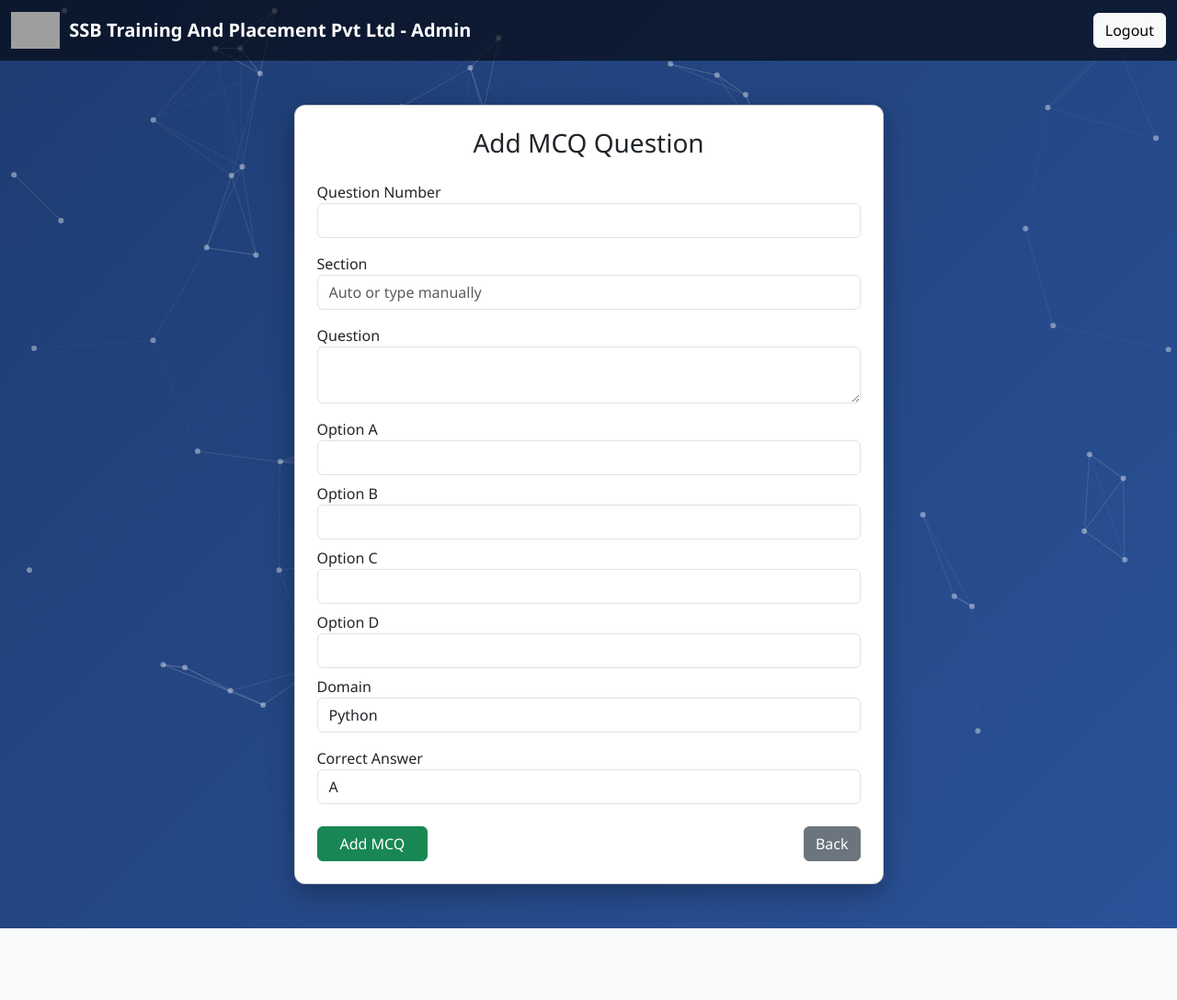
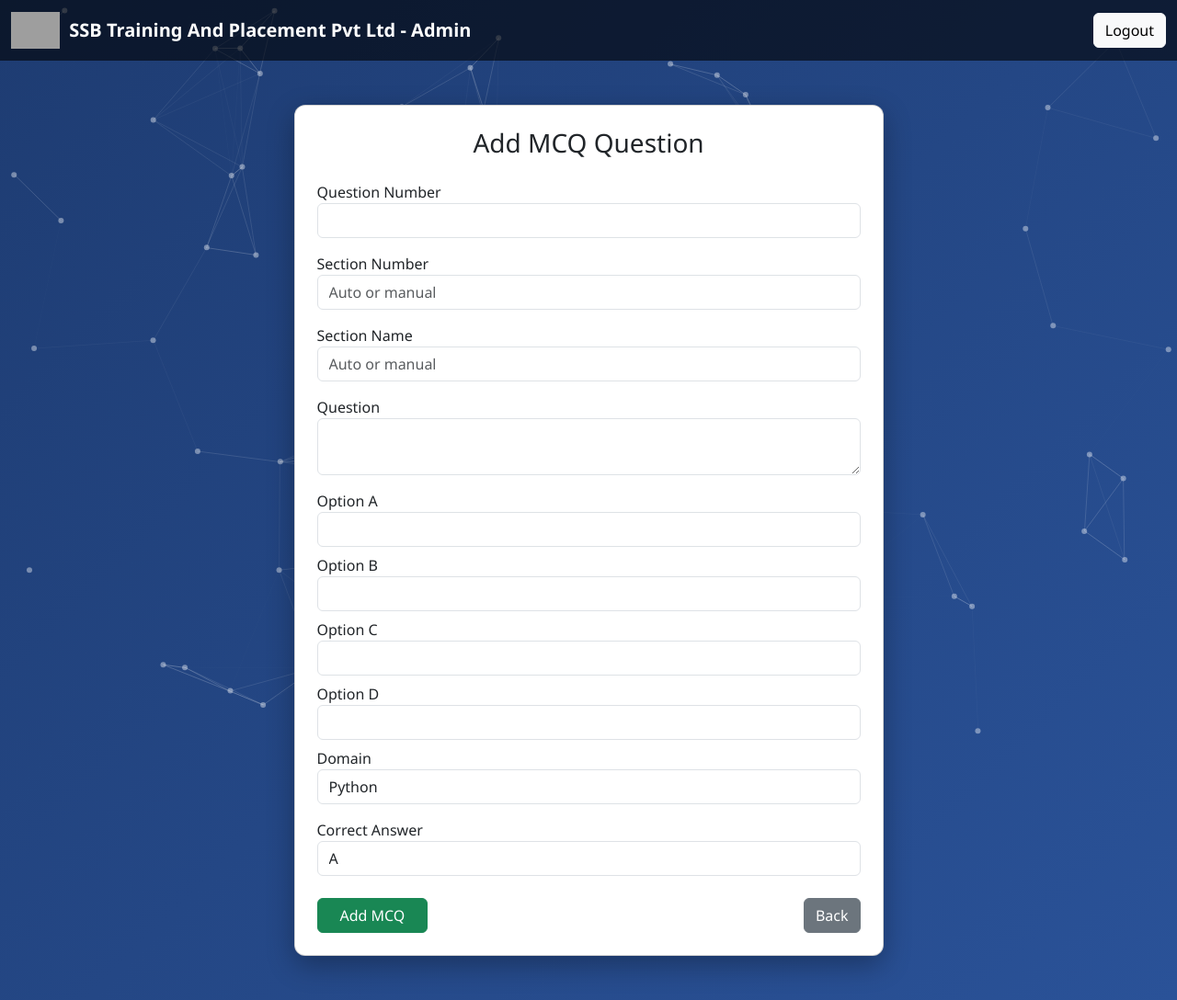
Before and after one commit to korapatisreedhar/SSB_PROJECTS, a Flask app: page /add_mcq in a window 1280 px wide. Shown: the whole page at 92% size. Before the commit the page ends 1010 px from the top, so only its background shows below. Run offline with Flask 3, Linux system fonts and the light colour scheme; grey boxes are pictures that could not be loaded.

Commit message:
Updated just

```diff
--- a/templates/add_mcq.html
+++ b/templates/add_mcq.html
@@ -58,7 +58,6 @@ font-weight:500;
 
 <div id="particles-js"></div>
 
-<!-- NAVBAR -->
 <nav class="navbar navbar-dark">
 <div class="container-fluid">
 
@@ -72,7 +71,6 @@ font-weight:500;
 </div>
 </nav>
 
-<!-- CONTENT -->
 <div class="container py-5">
 <div class="row justify-content-center">
 <div class="col-lg-7 col-md-9">
@@ -80,16 +78,6 @@ font-weight:500;
 <div class="card p-4">
 
 <h3 class="mb-4 text-center">Add MCQ Question</h3>
-
-{% with messages = get_flashed_messages(with_categories=true) %}
-{% if messages %}
-{% for category, message in messages %}
-<div class="alert alert-success">
-{{ message }}
-</div>
-{% endfor %}
-{% endif %}
-{% endwith %}
 
 <form action="/add_mcq" method="POST">
 
@@ -99,10 +87,16 @@ font-weight:500;
 <input type="number" name="question_number" id="questionNumber" class="form-control" required>
 </div>
 
-<!-- Section -->
+<!-- Section Number -->
 <div class="mb-3">
-<label>Section</label>
-<input type="text" id="sectionName" name="section" class="form-control" placeholder="Auto or type manually">
+<label>Section Number</label>
+<input type="text" id="sectionNumber" name="section_number" class="form-control" placeholder="Auto or manual">
+</div>
+
+<!-- Section Name -->
+<div class="mb-3">
+<label>Section Name</label>
+<input type="text" id="sectionName" name="section_name" class="form-control" placeholder="Auto or manual">
 </div>
 
 <!-- Question -->
@@ -132,7 +126,7 @@ font-weight:500;
 <input type="text" name="option_d" class="form-control" required>
 </div>
 
-<!-- Domain (UNCHANGED) -->
+<!-- Domain -->
 <div class="mb-3">
 <label>Domain</label>
 <select class="form-control" name="domain">
@@ -152,7 +146,6 @@ font-weight:500;
 </select>
 </div>
 
-<!-- Buttons -->
 <div class="d-flex justify-content-between">
 <button class="btn btn-success px-4">Add MCQ</button>
 <a href="/admin_coding_judge" class="btn btn-secondary">Back</a>
@@ -166,7 +159,6 @@ font-weight:500;
 </div>
 </div>
 
-<!-- PARTICLES -->
 <script>
 particlesJS("particles-js",{
 particles:{
@@ -182,57 +174,63 @@ color:"#ffffff",
 opacity:0.3,
 width:1
 },
-move:{
-enable:true,
-speed:2
-}
+move:{enable:true,speed:2}
 }
 });
 </script>
 
-<!-- SECTION LOGIC (5 SECTIONS) -->
+<!-- SECTION LOGIC -->
 <script>
 const input = document.getElementById("questionNumber");
-const sectionField = document.getElementById("sectionName");
+const sectionNum = document.getElementById("sectionNumber");
+const sectionName = document.getElementById("sectionName");
 
 function updateSection() {
+
 let num = parseInt(input.value);
 
-    if (sectionField.dataset.manual === "true") return;
+if (sectionNum.dataset.manual === "true" || sectionName.dataset.manual === "true") return;
 
-    let section = "";
+let secNo = "";
+let secName = "";
 
-    if (!num) {
-        section = "";
+if (!num){
+secNo = "";
+secName = "";
 }
-    else if (num >= 1 && num <= 5) {
-        section = "SECTION-1 APTITUDE";
+else if (num >= 1 && num <= 5){
+secNo = "SECTION-1";
+secName = "APTITUDE";
 }
-    else if (num >= 6 && num <= 10) {
-        section = "SECTION-2 LOGICAL REASONING";
+else if (num >= 6 && num <= 10){
+secNo = "SECTION-2";
+secName = "LOGICAL REASONING";
 }
-    else if (num >= 11 && num <= 15) {
-        section = "SECTION-3 COMPUTER FUNDAMENTALS";
+else if (num >= 11 && num <= 15){
+secNo = "SECTION-3";
+secName = "COMPUTER FUNDAMENTALS";
 }
-    else if (num >= 16 && num <= 20) {
-        section = "SECTION-4 PROGRAMMING";
+else if (num >= 16 && num <= 20){
+secNo = "SECTION-4";
+secName = "PROGRAMMING";
 }
-    else if (num >= 21 && num <= 25) {
-        section = "SECTION-5 TECHNICAL";
+else if (num >= 21 && num <= 25){
+secNo = "SECTION-5";
+secName = "TECHNICAL";
 }
-    else {
-        section = "OUT OF RANGE";
+else{
+secNo = "OUT";
+secName = "OUT OF RANGE";
 }
 
-    sectionField.value = section;
+sectionNum.value = secNo;
+sectionName.value = secName;
 }
 
-// Allow manual override
-sectionField.addEventListener("input", () => {
-    sectionField.dataset.manual = "true";
-});
+// manual override
+sectionNum.addEventListener("input", ()=> sectionNum.dataset.manual="true");
+sectionName.addEventListener("input", ()=> sectionName.dataset.manual="true");
 
-// Auto trigger
 input.addEventListener("input", updateSection);
 </script>
 
```
Also changed, not shown: database.db. Lines whose indentation alone changed are shown as unchanged.
